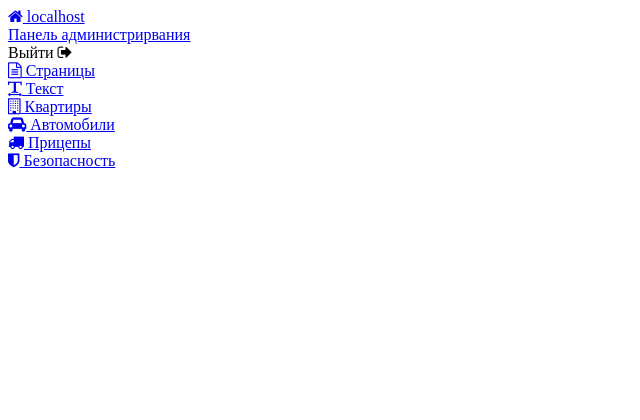
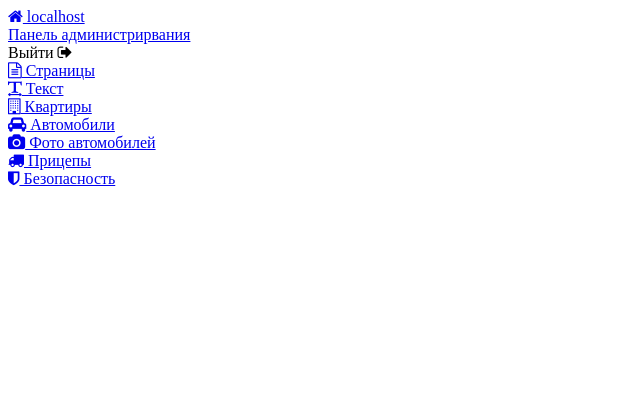
Before and after one commit to jeyfost/rent-php, a PHP site: page /admin/cars/ in a window 1280 px wide. Shown: the top 420 px of the page, without its empty margins (0-640 px from the left). Run offline with PHP 8.4, Linux system fonts and the light colour scheme; data that the repository does not hold is empty; a stand-in replaces the project's code that opens the database connection; some libraries are stand-ins or nearby versions.

Commit message:
Добавлен раздел "Фото автомобилей" в меню панели администрирования

```diff
--- a/admin/admin.php
+++ b/admin/admin.php
@@ -93,6 +93,11 @@ if($_SESSION['userID'] != 1) {
             <i class="fa fa-car" aria-hidden="true"></i><span> Автомобили</span>
         </div>
     </a>
+    <a href="/admin/cars-photos/">
+        <div class="menuPoint">
+            <i class="fa fa-camera" aria-hidden="true"></i><span> Фото автомобилей</span>
+        </div>
+    </a>
     <a href="/admin/trailers/">
         <div class="menuPoint">
             <i class="fa fa-truck" aria-hidden="true"></i><span> Прицепы</span>
--- a/admin/cars/add.php
+++ b/admin/cars/add.php
@@ -81,6 +81,11 @@ include("../../scripts/connect.php");
     <a href="/admin/cars/">
         <div class="menuPointActive">
             <i class="fa fa-car" aria-hidden="true"></i><span> Автомобили</span>
+        </div>
+    </a>
+    <a href="/admin/cars-photos/">
+        <div class="menuPoint">
+            <i class="fa fa-camera" aria-hidden="true"></i><span> Фото автомобилей</span>
         </div>
     </a>
     <a href="/admin/trailers/">
--- a/admin/cars/index.php
+++ b/admin/cars/index.php
@@ -90,6 +90,11 @@ if(!empty($_REQUEST['id'])) {
     <a href="/admin/cars/">
         <div class="menuPointActive">
             <i class="fa fa-car" aria-hidden="true"></i><span> Автомобили</span>
+        </div>
+    </a>
+    <a href="/admin/cars-photos/">
+        <div class="menuPoint">
+            <i class="fa fa-camera" aria-hidden="true"></i><span> Фото автомобилей</span>
         </div>
     </a>
     <a href="/admin/trailers/">
--- a/admin/pages/index.php
+++ b/admin/pages/index.php
@@ -96,6 +96,11 @@ if(!empty($_REQUEST['id'])) {
             <i class="fa fa-car" aria-hidden="true"></i><span> Автомобили</span>
         </div>
     </a>
+    <a href="/admin/cars-photos/">
+        <div class="menuPoint">
+            <i class="fa fa-camera" aria-hidden="true"></i><span> Фото автомобилей</span>
+        </div>
+    </a>
     <a href="/admin/trailers/">
         <div class="menuPoint">
             <i class="fa fa-truck" aria-hidden="true"></i><span> Прицепы</span>
--- a/admin/security/index.php
+++ b/admin/security/index.php
@@ -81,6 +81,11 @@ include("../../scripts/connect.php");
             <i class="fa fa-car" aria-hidden="true"></i><span> Автомобили</span>
         </div>
     </a>
+    <a href="/admin/cars-photos/">
+        <div class="menuPoint">
+            <i class="fa fa-camera" aria-hidden="true"></i><span> Фото автомобилей</span>
+        </div>
+    </a>
     <a href="/admin/trailers/">
         <div class="menuPoint">
             <i class="fa fa-truck" aria-hidden="true"></i><span> Прицепы</span>
--- a/admin/text/index.php
+++ b/admin/text/index.php
@@ -97,6 +97,11 @@ if(!empty($_REQUEST['id'])) {
             <i class="fa fa-car" aria-hidden="true"></i><span> Автомобили</span>
         </div>
     </a>
+    <a href="/admin/cars-photos/">
+        <div class="menuPoint">
+            <i class="fa fa-camera" aria-hidden="true"></i><span> Фото автомобилей</span>
+        </div>
+    </a>
     <a href="/admin/trailers/">
         <div class="menuPoint">
             <i class="fa fa-truck" aria-hidden="true"></i><span> Прицепы</span>
```
